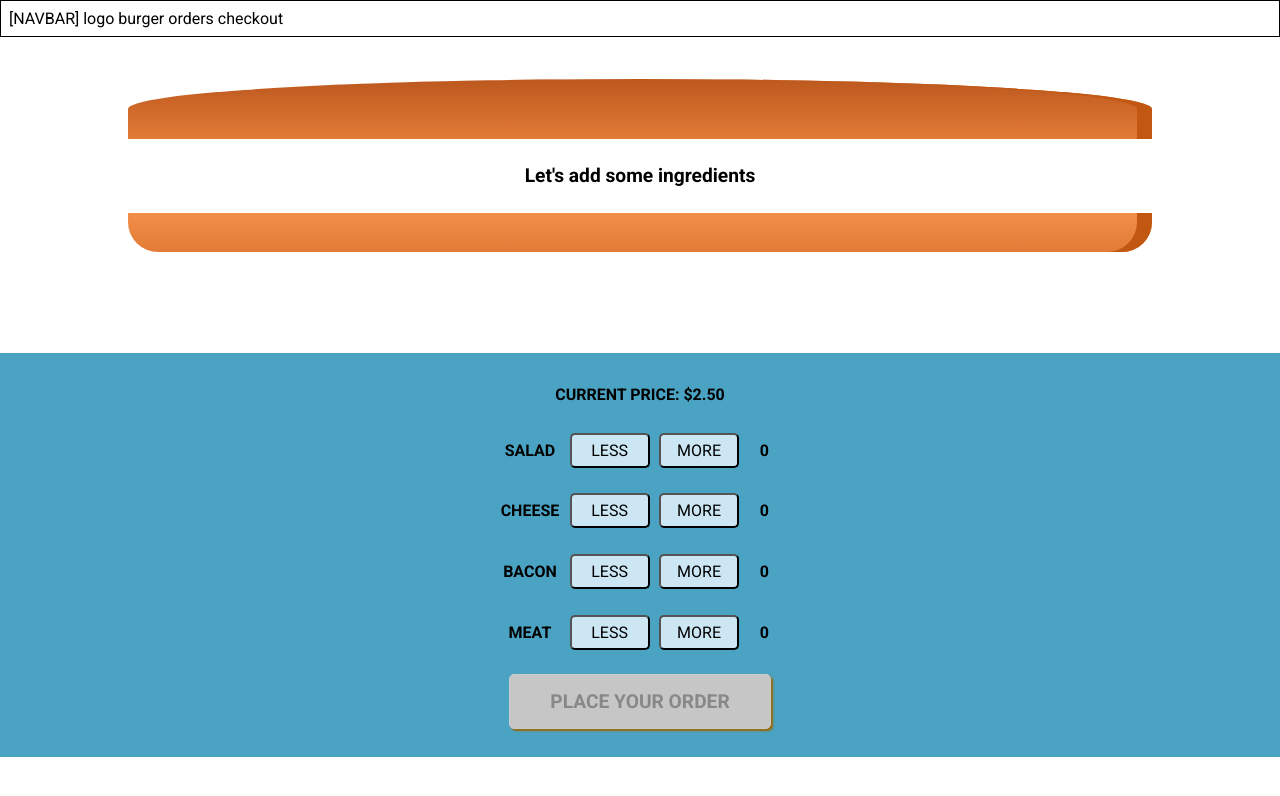
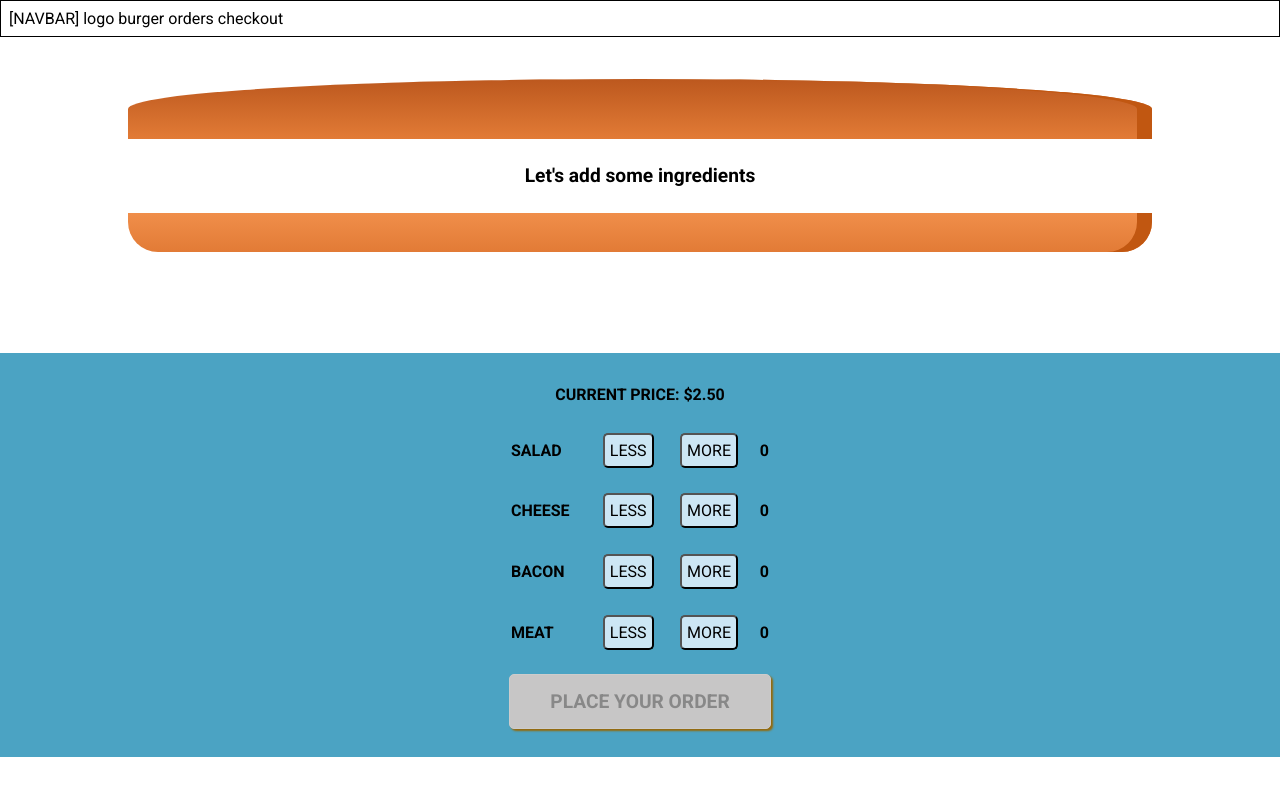
Before and after one commit to germancardenasm/burgerRestaurantOrderSystem, a React (Create React App) app: page / in a window 1280 px wide. Shown: the top 796 px of the page. Built offline with nearby package versions, Linux system fonts and the light colour scheme.

Commit message:
Add Button component to reuse styling

```diff
--- a/src/components/Burger/Control/Control.css
+++ b/src/components/Burger/Control/Control.css
@@ -1,6 +1,6 @@
 .control {
     display: flex;
-    width: 290px;
+    width: 258px;
     margin: 0.5rem auto;
     align-items: center;
     justify-content: space-between;
@@ -33,10 +33,11 @@ button:focus {
 
 .control .ing_name {
     display: inline-block;
+    text-align: left;
     width: 70px;
 }
 
 .control .ing_qty {
     display: inline-block;
-    margin: 0 1rem;
+
 }
--- a/src/components/Burger/Control/Control.js
+++ b/src/components/Burger/Control/Control.js
@@ -1,16 +1,17 @@
 import React from "react";
+import Button from "../../UI/Button/Button";
 import "./Control.css";
 
 const Control = props => {
   return (
     <div className="control" id={props.type}>
       <span className="ing_name bold">{props.type}</span>
-      <button className="control_button" onClick={props.removeIngredients}>
+      <Button className="control_button" click={props.removeIngredients}>
         Less
-      </button>
-      <button className="control_button" onClick={props.addIngredients}>
+      </Button>
+      <Button className="control_Button" click={props.addIngredients}>
         More
-      </button>
+      </Button>
       <span className="ing_qty bold">{props.qty}</span>
     </div>
   );
--- a/src/components/OrderSumary/OrderSumary.js
+++ b/src/components/OrderSumary/OrderSumary.js
@@ -1,5 +1,6 @@
 import React from "react";
 import Aux from "../../hoc/Aux";
+import Button from "../UI/Button/Button";
 
 const OrderSumary = props => {
   const ingredientSummary = Object.keys(props.ingredients).map(ing => {
@@ -15,8 +16,9 @@ const OrderSumary = props => {
       <h4>Order Summary:</h4>
       <h5>Product: Hamburger</h5>
       <ul>{ingredientSummary}</ul>
-      <p>Total: ${props.price}</p>
-      <button>Checkout</button>
+      <p>Total: ${props.price.toFixed(2)}</p>
+      <Button click={props.close}>CANCEL</Button>
+      <Button click={null}>CONTINUE</Button>
     </Aux>
   );
 };
--- /dev/null
+++ b/src/components/UI/Button/Button.css
@@ -0,0 +1,22 @@
+.button {
+    height: 35px;
+    margin: 0.3rem;
+    font: inherit;
+    cursor: pointer;
+    color: black;
+    text-transform: uppercase;
+    background: #cce6f4;
+    padding: 5px;
+    border-radius: 5px;
+    display: inline-block;
+    transition: all 0.3s ease 0s;
+}
+
+.button:hover {
+    border: 2px white solid;
+    box-shadow: 0px 0px 3px 1px rgba(0, 0, 0, 1);
+}
+
+button:focus {
+    outline: 0;
+}
--- /dev/null
+++ b/src/components/UI/Button/Button.js
@@ -0,0 +1,12 @@
+import React from "react";
+import "./Button.css";
+
+const Button = props => {
+  return (
+    <button className="button" onClick={props.click}>
+      {props.children}
+    </button>
+  );
+};
+
+export default Button;
--- a/src/containers/BurgerBuilder/BurgerBuilder.js
+++ b/src/containers/BurgerBuilder/BurgerBuilder.js
@@ -73,7 +73,7 @@ export default class BurgerBuilder extends Component {
     return (
       <Aux>
         <Modal show={this.state.purchasing} close={this.purchaseCancelHandler}>
-          <OrderSumary {...this.state} />
+          <OrderSumary {...this.state} close={this.purchaseCancelHandler} />
         </Modal>
 
         <BurgerGraphic ingredients={this.state.ingredients} />
```
